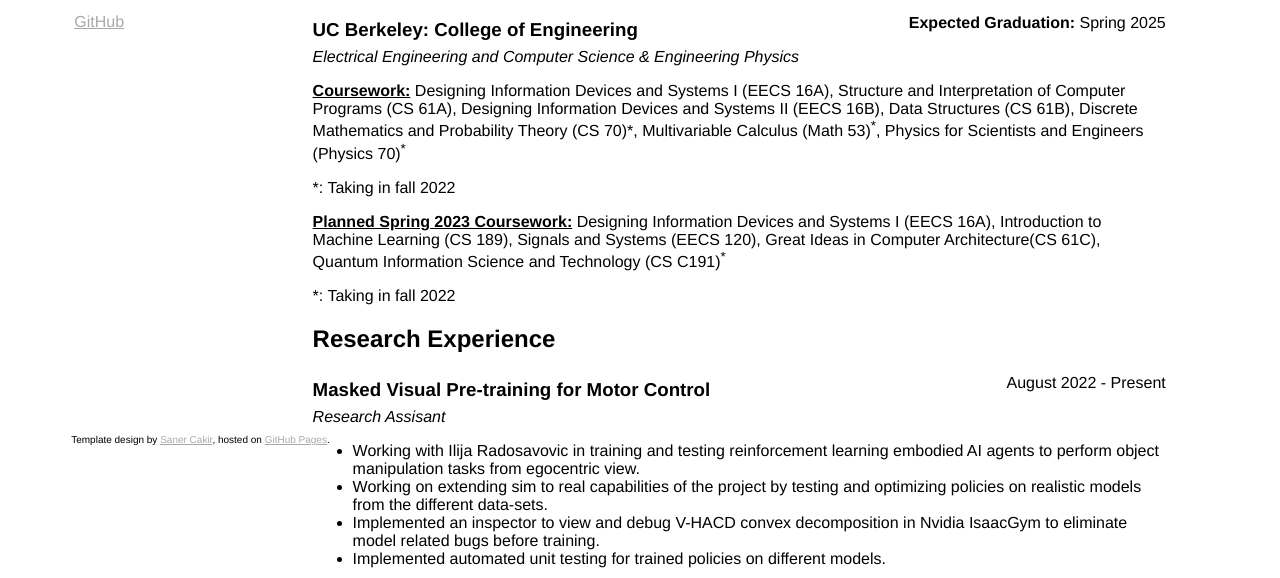
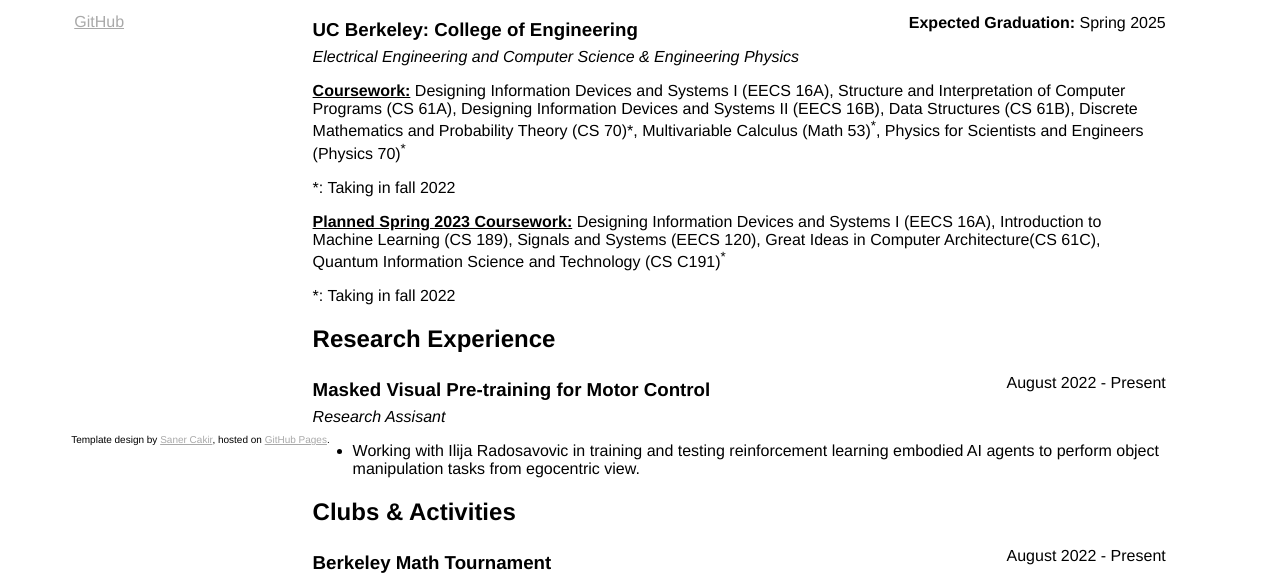
Before and after one commit to saneeeee/saneeeee.github.io, a plain HTML site: page index.html in a window 1280 px wide. Shown: the part 346-924 px from the top of the page. Drawn offline with Linux system fonts and the light colour scheme.

Commit message:
Update index.html

```diff
--- a/index.html
+++ b/index.html
@@ -54,9 +54,6 @@
                <p class="position">Research Assisant</p>
                <ul>
                 <li> Working with Ilija Radosavovic in training and testing reinforcement learning embodied AI agents to perform object manipulation tasks from egocentric view. </li>
-                <li> Working on extending sim to real capabilities of the project by testing and optimizing policies on realistic models from the different data-sets. </li>
-                 <li> Implemented an inspector to view and debug V-HACD convex decomposition in Nvidia IsaacGym to eliminate model related bugs before training. </li>
-                <li> Implemented automated unit testing for trained policies on different models. </li>
                </ul>
 
                 <!--Clubs and Activities-->
```
